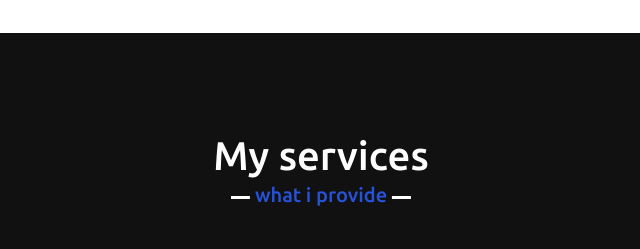
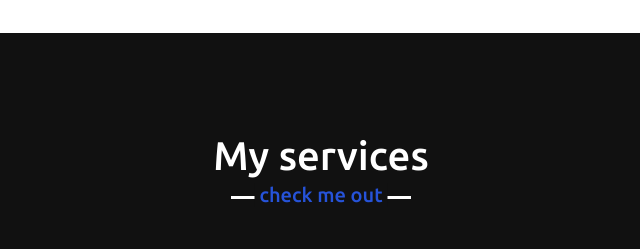
Before and after one commit to tejas-k3/TejasKothari, a plain HTML site: page index.html in a window 1280 px wide. Shown: the part 1500-1749 px from the top of the page, 319-959 px from the left. Drawn offline with nearby package versions, Linux system fonts and the light colour scheme.

Commit message:
Fixed a minor oops

```diff
--- a/style.css
+++ b/style.css
@@ -269,7 +269,7 @@ section .title::after{
 .services .title::after,
 .teams .title::after{
     background: #111;
-    content: "what i provide";
+    content: "check me out";
 }
 .services .serv-content .card{
     width: calc(33% - 20px);
```
